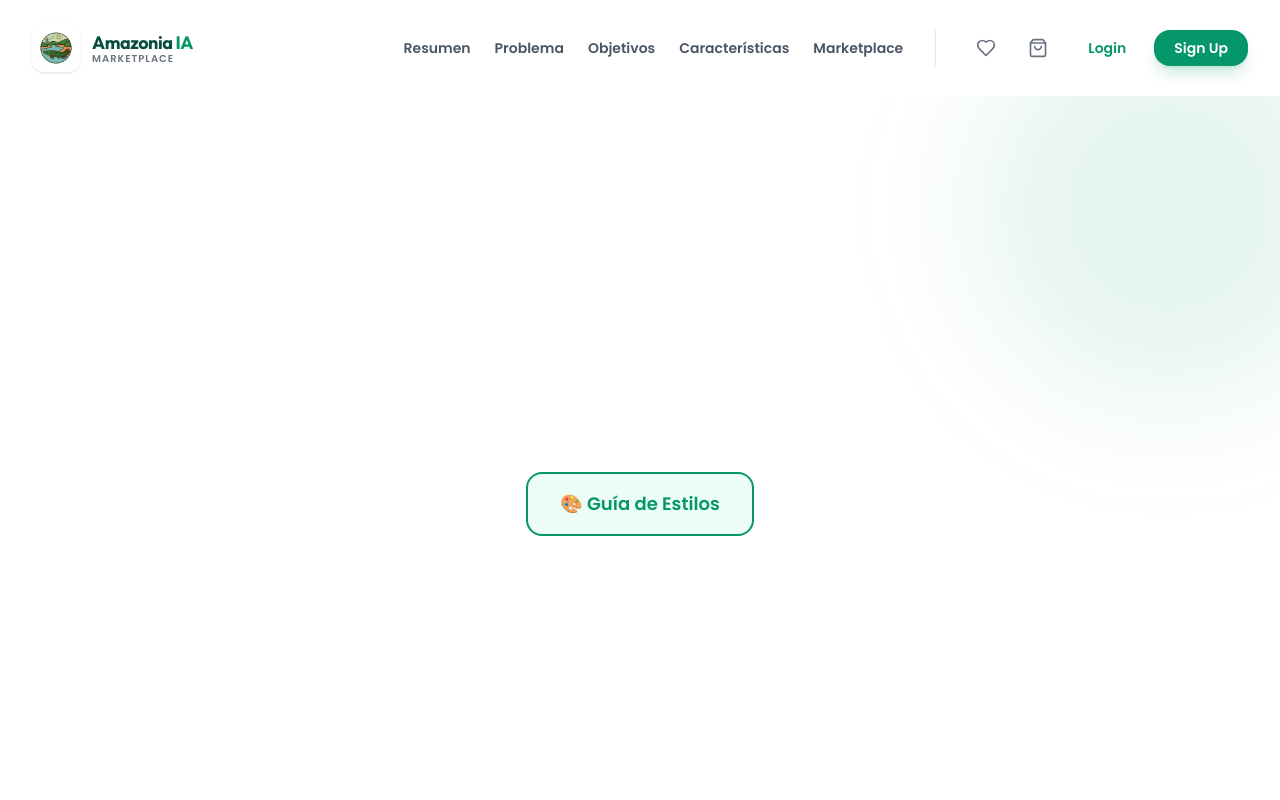
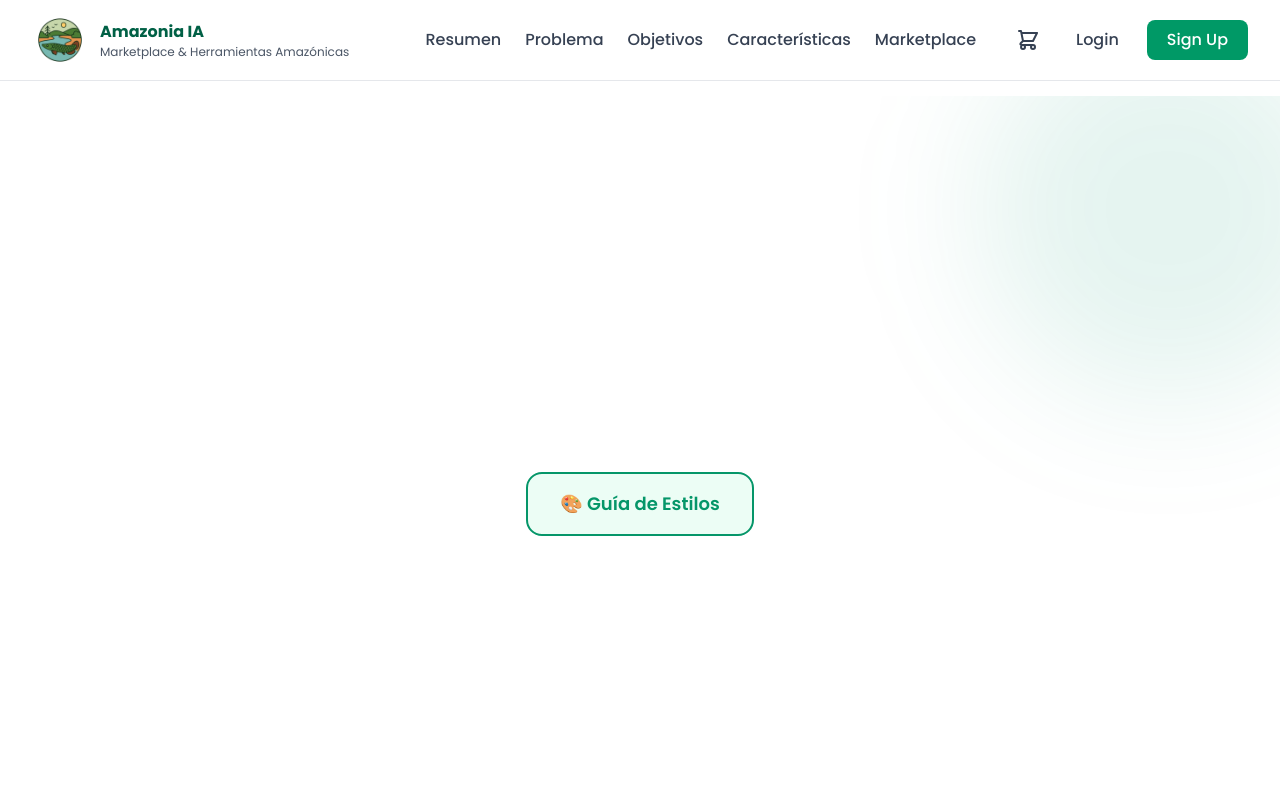
Before and after one commit to DanielCarrenoMar/amazonIA-marketplace, a Next.js app in the folder apps/frontend/: page / in a window 1280 px wide. Shown: the top 800 px of the page. Built offline with nearby package versions, Linux system fonts and the light colour scheme.

Commit message:
fix: navbar igual a como lo tenían

```diff
--- a/apps/frontend/components/layout/Navbar.tsx
+++ b/apps/frontend/components/layout/Navbar.tsx
@@ -1,152 +1,137 @@
 "use client";
 
-import React, { useState, useEffect } from "react";
-import logo from "@/public/logo.png";
-import Link from "next/link";
-import {
-  ShoppingBag,
-  Menu,
-  X,
-  User,
-  Heart
-} from "lucide-react";
-import { Button, Badge } from "../ui";
+import { useState } from 'react';
+import logo from '@/public/logo.png';
+import Link from 'next/link';
 
 export function Navbar() {
-  const [isScrolled, setIsScrolled] = useState(false);
   const [isMenuOpen, setIsMenuOpen] = useState(false);
   const [cartCount] = useState(0);
 
-  useEffect(() => {
-    const handleScroll = () => {
-      setIsScrolled(window.scrollY > 20);
-    };
-    window.addEventListener("scroll", handleScroll);
-    return () => window.removeEventListener("scroll", handleScroll);
-  }, []);
-
   const navItems = [
-    { label: "Resumen", href: "#resumen" },
-    { label: "Problema", href: "#problema" },
-    { label: "Objetivos", href: "#objetivos" },
-    { label: "Características", href: "#features" },
-    { label: "Marketplace", href: "#marketplace" },
+    { label: 'Resumen', href: '#resumen' },
+    { label: 'Problema', href: '#problema' },
+    { label: 'Objetivos', href: '#objetivos' },
+    { label: 'Características', href: '#features' },
+    { label: 'Marketplace', href: '#marketplace' },
   ];
 
   return (
-    <nav
-      className={`fixed top-0 left-0 right-0 z-50 transition-all duration-300 ${
-        isScrolled
-          ? "bg-white/90 backdrop-blur-md shadow-md border-b border-gray-100 py-2"
-          : "bg-transparent py-4"
-      }`}
-    >
+    <nav className="fixed top-0 left-0 right-0 bg-white/95 backdrop-blur-sm border-b border-gray-200 z-50">
       <div className="max-w-7xl mx-auto px-4 sm:px-6 lg:px-8">
-        <div className="flex justify-between items-center h-16">
+        <div className="flex justify-between items-center h-20">
           {/* Logo */}
-          <Link href="/" className="flex items-center gap-3 group">
-            <div className="relative overflow-hidden rounded-xl bg-white p-1 shadow-sm group-hover:shadow-md transition-all">
-              <img
-                src={logo.src}
-                alt="Amazonia IA Logo"
-                className="h-10 w-10 object-contain transform group-hover:scale-110 transition-transform duration-300"
-              />
-            </div>
-            <div className="flex flex-col">
-              <span className="text-lg font-outfit font-bold text-brand-primary-dark leading-tight tracking-tight">
-                Amazonia <span className="text-brand-primary">IA</span>
-              </span>
-              <span className="text-[10px] font-semibold text-gray-500 uppercase tracking-widest leading-none">
-                Marketplace
-              </span>
+          <Link href="/" className="flex items-center gap-3">
+            <img src={logo.src} alt="Arapaima Logo" className="h-14 w-14" />
+            <div>
+              <div className="text-emerald-800 font-bold">Amazonia IA</div>
+              <div className="text-xs text-gray-600">Marketplace & Herramientas Amazónicas</div>
             </div>
           </Link>
 
           {/* Desktop Navigation */}
-          <div className="hidden md:flex items-center gap-8">
-            <div className="flex items-center gap-6">
+          <div className="hidden md:flex items-center gap-6">
             {navItems.map((item) => (
-                <Link
+              <a
                 key={item.href}
                 href={item.href}
-                  className="text-sm font-semibold text-gray-600 hover:text-brand-primary transition-colors hover:translate-y-px active:translate-y-0"
+                className="text-gray-700 hover:text-emerald-600 transition-colors font-medium"
               >
                 {item.label}
-                </Link>
+              </a>
             ))}
-            </div>
 
-            <div className="flex items-center gap-4 border-l border-gray-200 pl-8">
-              {/* Actions */}
-              <button className="p-2 text-gray-500 hover:text-brand-primary transition-colors relative">
-                <Heart className="w-5 h-5" />
-              </button>
-
-              <button className="p-2 text-gray-500 hover:text-brand-primary transition-colors relative">
-                <ShoppingBag className="w-5 h-5" />
+            {/* Desktop Auth Buttons and Cart */}
+            <div className="flex items-center gap-3 ml-2">
+              {/* Cart Icon */}
+              <button
+                className="relative p-2 text-gray-700 hover:text-emerald-600 transition-colors"
+                aria-label="Carrito de compras"
+              >
+                <svg className="w-6 h-6" fill="none" stroke="currentColor" viewBox="0 0 24 24">
+                  <path strokeLinecap="round" strokeLinejoin="round" strokeWidth={2} d="M3 3h2l.4 2M7 13h10l4-8H5.4M7 13L5.4 5M7 13l-2.293 2.293c-.63.63-.184 1.707.707 1.707H17m0 0a2 2 0 100 4 2 2 0 000-4zm-8 2a2 2 0 11-4 0 2 2 0 014 0z" />
+                </svg>
                 {cartCount > 0 && (
-                  <Badge variant="primary" size="sm" className="absolute -top-1 -right-1 px-1 min-w-[1.2rem] h-5 justify-center">
+                  <span className="absolute -top-1 -right-1 bg-emerald-600 text-white text-xs rounded-full w-5 h-5 flex items-center justify-center">
                     {cartCount}
-                  </Badge>
+                  </span>
                 )}
               </button>
 
-              <div className="flex items-center gap-3">
-                <Button variant="ghost" size="sm" className="font-bold">
+              {/* Login Button */}
+              <button
+                className="text-gray-700 hover:text-emerald-600 px-4 py-2 rounded-lg transition-colors font-medium"
+              >
                 Login
-                </Button>
-                <Button size="sm" className="px-5">
+              </button>
+
+              {/* Sign Up Button */}
+              <button
+                className="bg-emerald-600 text-white px-5 py-2 rounded-lg hover:bg-emerald-700 transition-colors font-medium"
+              >
                 Sign Up
-                </Button>
-              </div>
+              </button>
             </div>
           </div>
 
-          {/* Mobile Menu Toggle */}
-          <div className="md:hidden flex items-center gap-4">
-            <button className="p-2 text-gray-500 relative">
-              <ShoppingBag className="w-6 h-6" />
-              {cartCount > 0 && <span className="absolute top-2 right-2 w-2 h-2 bg-brand-primary rounded-full" />}
-            </button>
+          {/* Mobile Menu Button */}
           <button
             onClick={() => setIsMenuOpen(!isMenuOpen)}
-              className="p-2 text-brand-primary-dark bg-gray-50 rounded-lg"
+            className="md:hidden p-2 text-gray-700"
           >
-              {isMenuOpen ? <X className="w-6 h-6" /> : <Menu className="w-6 h-6" />}
+            {isMenuOpen ? (
+              <svg className="w-6 h-6" fill="none" stroke="currentColor" viewBox="0 0 24 24">
+                <path strokeLinecap="round" strokeLinejoin="round" strokeWidth={2} d="M6 18L18 6M6 6l12 12" />
+              </svg>
+            ) : (
+              <svg className="w-6 h-6" fill="none" stroke="currentColor" viewBox="0 0 24 24">
+                <path strokeLinecap="round" strokeLinejoin="round" strokeWidth={2} d="M4 6h16M4 12h16M4 18h16" />
+              </svg>
+            )}
           </button>
-          </div>
-        </div>
         </div>
 
         {/* Mobile Menu */}
         {isMenuOpen && (
-        <div className="md:hidden absolute top-full left-0 right-0 bg-white border-b border-gray-100 shadow-xl overflow-hidden animate-in fade-in slide-in-from-top-4 duration-300">
-          <div className="px-6 py-8 space-y-6">
-            <div className="flex flex-col gap-4">
+          <div className="md:hidden py-4 border-t border-gray-200">
             {navItems.map((item) => (
-                <Link
+              <a
                 key={item.href}
                 href={item.href}
+                className="block py-3 text-gray-700 hover:text-emerald-600 transition-colors"
                 onClick={() => setIsMenuOpen(false)}
-                  className="text-lg font-semibold text-gray-800 hover:text-brand-primary transition-colors p-2 rounded-xl hover:bg-brand-nature-bg"
               >
                 {item.label}
-                </Link>
+              </a>
             ))}
-            </div>
 
-            <div className="pt-6 border-t border-gray-100 grid grid-cols-2 gap-4">
-              <Button variant="ghost" className="w-full justify-center">
-                <User className="w-4 h-4 mr-2" />
+            {/* Mobile Cart and Auth Buttons */}
+            <div className="mt-4 space-y-3 pt-4 border-t border-gray-200">
+              <button className="w-full flex items-center justify-between px-4 py-3 bg-gray-50 rounded-lg hover:bg-gray-100 transition-colors">
+                <span className="flex items-center gap-3 text-gray-700">
+                  <svg className="w-6 h-6" fill="none" stroke="currentColor" viewBox="0 0 24 24">
+                    <path strokeLinecap="round" strokeLinejoin="round" strokeWidth={2} d="M3 3h2l.4 2M7 13h10l4-8H5.4M7 13L5.4 5M7 13l-2.293 2.293c-.63.63-.184 1.707.707 1.707H17m0 0a2 2 0 100 4 2 2 0 000-4zm-8 2a2 2 0 11-4 0 2 2 0 014 0z" />
+                  </svg>
+                  Carrito
+                </span>
+                {cartCount > 0 && (
+                  <span className="bg-emerald-600 text-white text-sm rounded-full px-3 py-1">
+                    {cartCount}
+                  </span>
+                )}
+              </button>
+
+              <button className="w-full text-gray-700 px-6 py-3 rounded-lg border-2 border-gray-300 hover:border-emerald-600 hover:text-emerald-600 transition-colors">
                 Login
-              </Button>
-              <Button className="w-full justify-center">
+              </button>
+
+              <button className="w-full bg-emerald-600 text-white px-6 py-3 rounded-lg hover:bg-emerald-700 transition-colors">
                 Sign Up
-              </Button>
-            </div>
+              </button>
             </div>
           </div>
         )}
+      </div>
     </nav>
   );
 }
```
Lines whose indentation alone changed are shown as unchanged.
